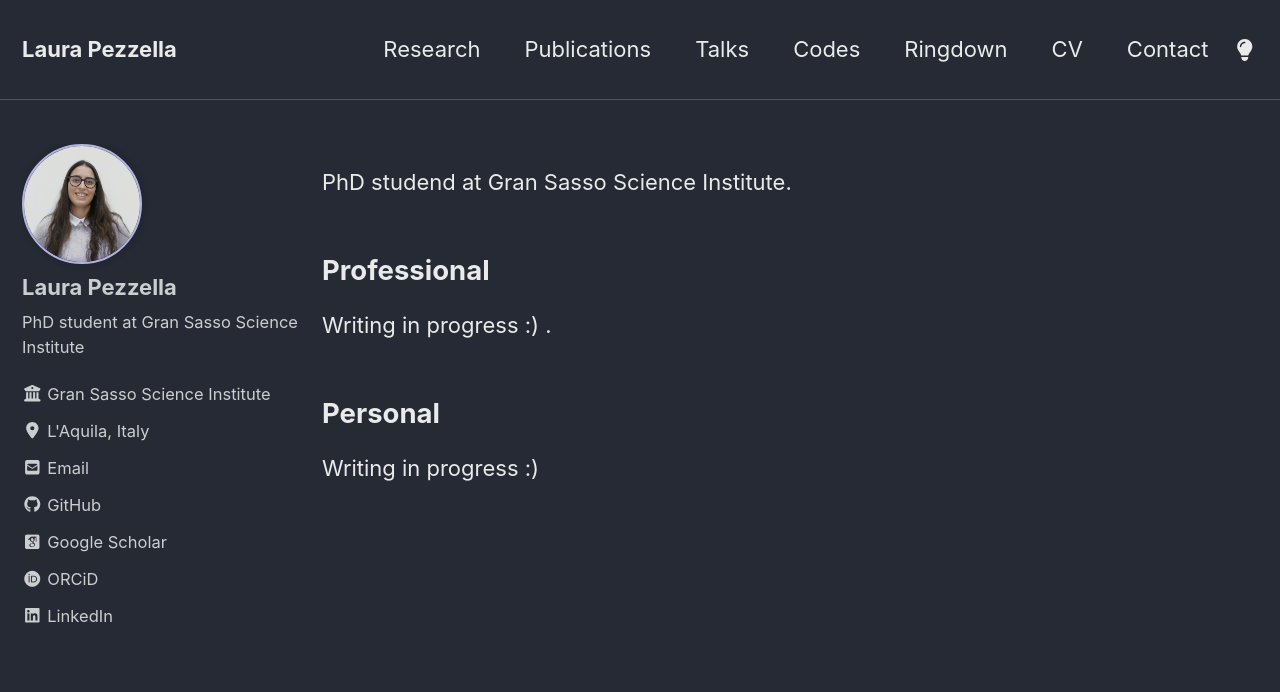
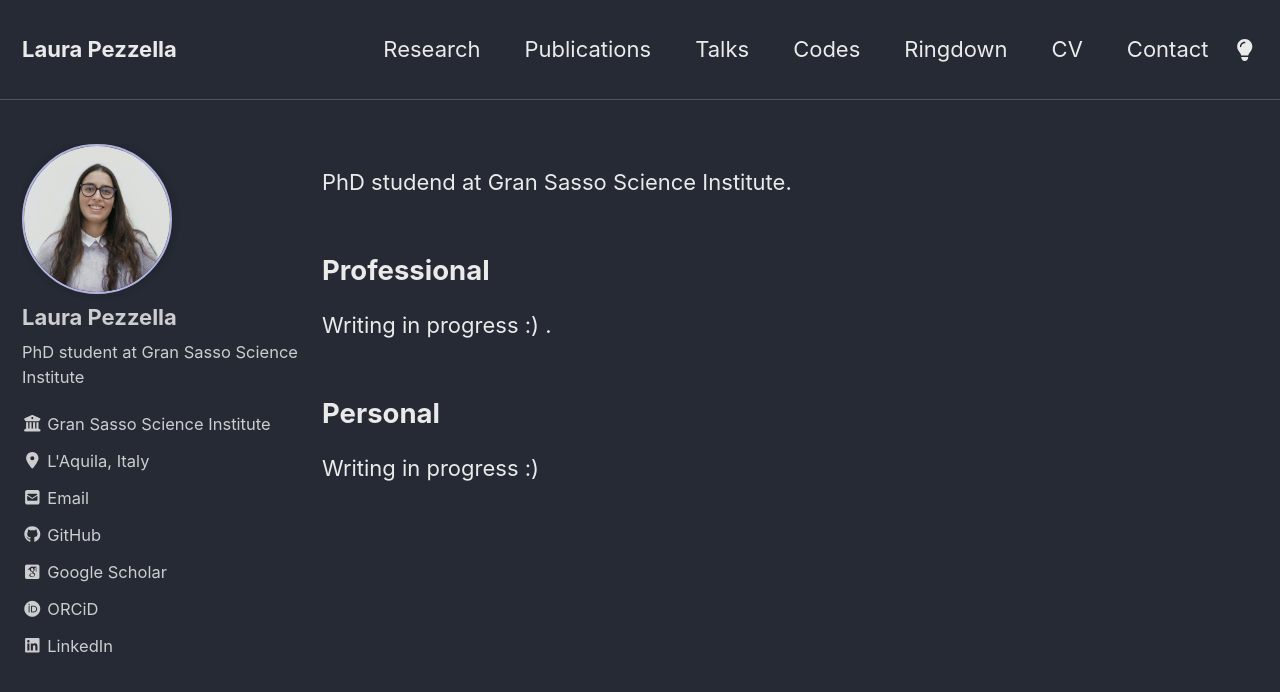
Before and after one commit to PezzLa/pezzla.github.io, a Jekyll site: the page built from _pages/about.md, in a window 1280 px wide and 900 px high. Shown: the top 692 px of the window. Built offline with Jekyll 4.4.1, drawn with Linux system fonts in a browser that asks for light colours; some web fonts are replaced.

Commit message:
Update main.scss

```diff
--- a/assets/css/main.scss
+++ b/assets/css/main.scss
@@ -45,7 +45,7 @@
 }
 
 .author__avatar img {
-	max-width: 120px;
+	max-width: 150px;
 	padding: 0px;
 	border: 2px solid #CCCCFF;
 	box-shadow: 1px 0px 5px 2px mix(#000, $background-color, 10%);
```
